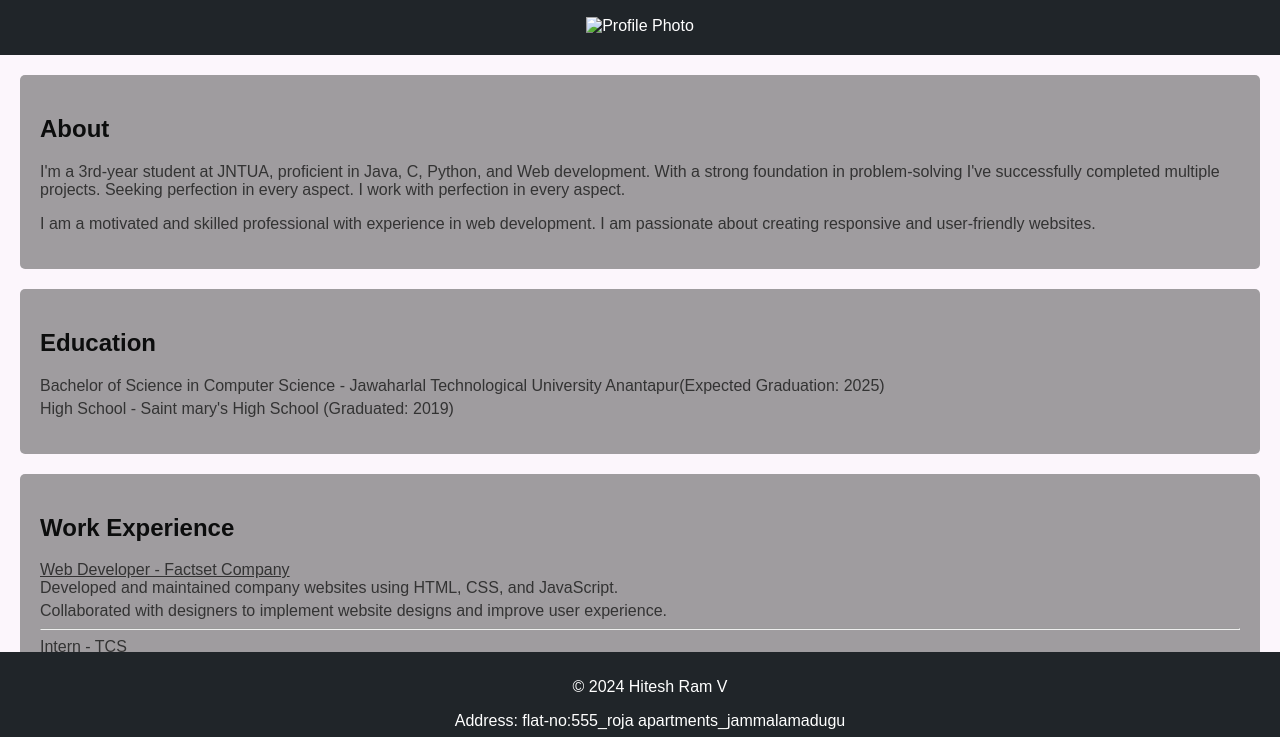
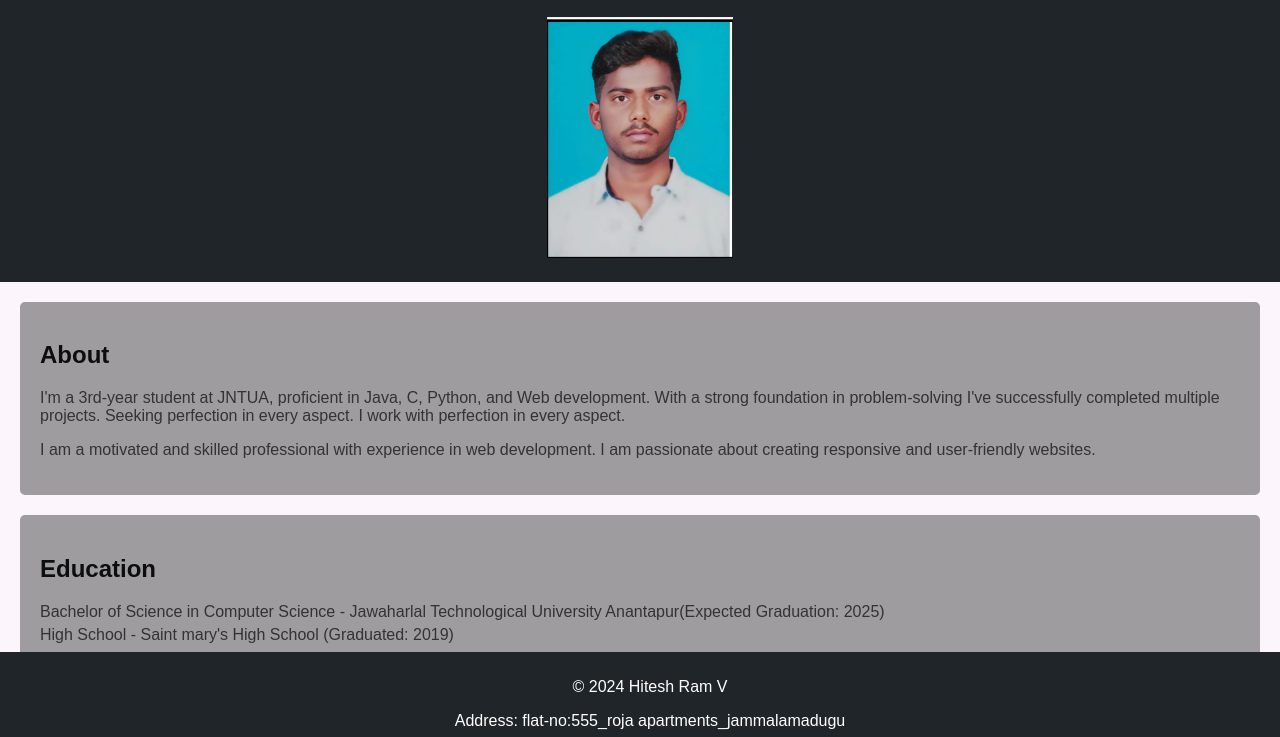
Before and after one commit to hiteshram18/firstrepository, a plain HTML site: page index.html in a window 1280 px wide. Shown: the part 60-797 px from the top of the page. Drawn offline with Linux system fonts and the light colour scheme.

Commit message:
Update index.html

```diff
--- a/index.html
+++ b/index.html
@@ -92,7 +92,7 @@
 <body>
     <header>
         <h1>Vallem Hitesh Ram</h1>
-        <img src="./myphoto.jpg" alt="Profile Photo">
+        <img src="./mypic.jpg" alt="Profile Photo">
     </header>
 
     <section id="summary">
```
